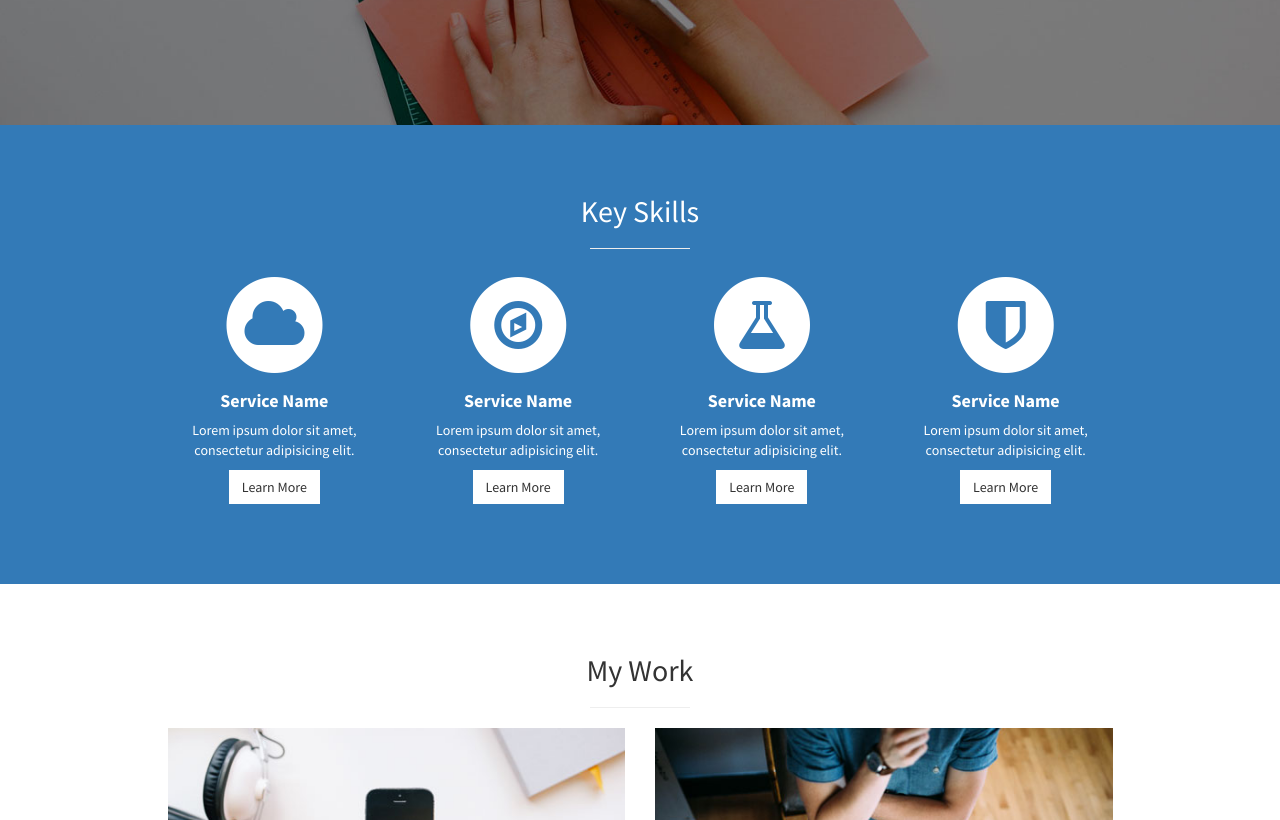
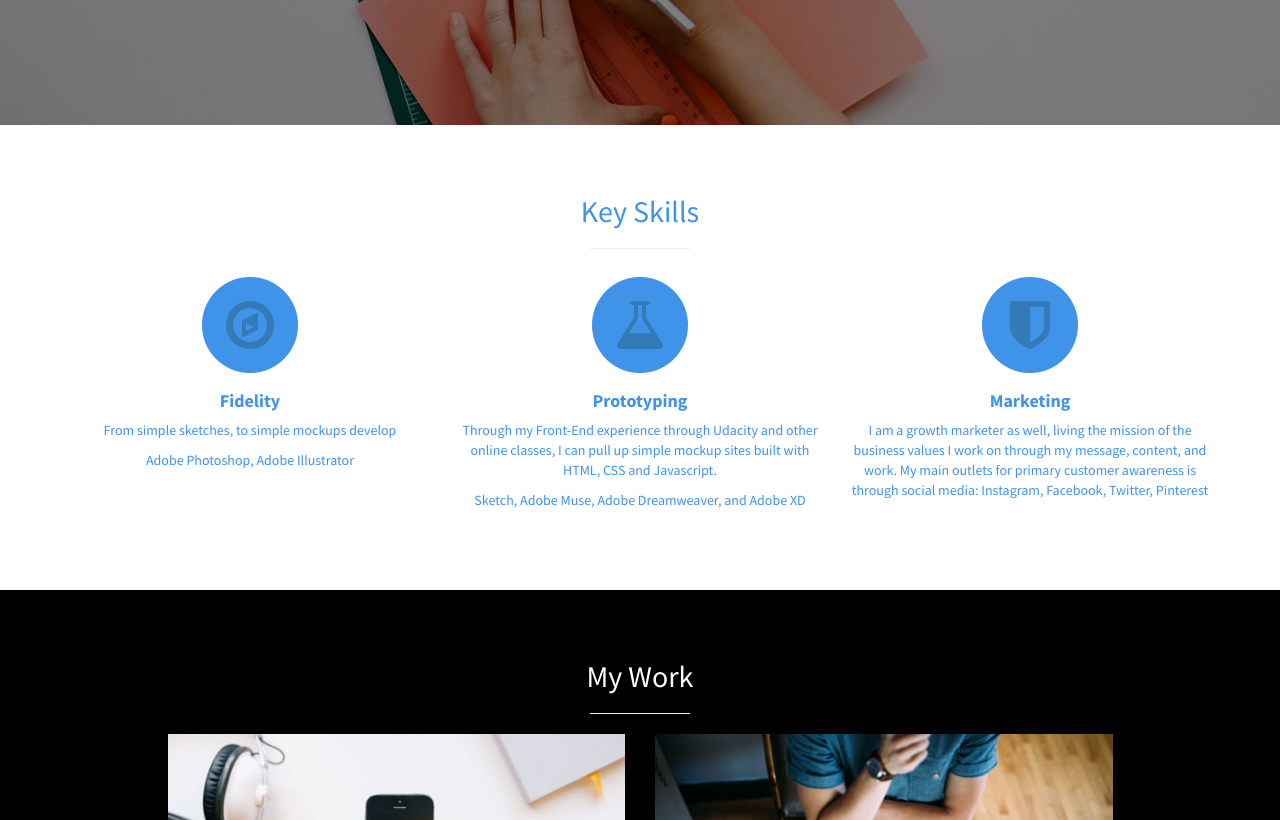
Before and after one commit to jpvergara16/Portfolio-LP-Template-1, a plain HTML site: page index.html in a window 1280 px wide. Shown: the part 1980-2800 px from the top of the page. Drawn offline with Linux system fonts and the light colour scheme.

Commit message:
update: removed secondary callout, edited skills section to reflect current skills, fixed resume download area

```diff
--- a/css/stylish-portfolio.css
+++ b/css/stylish-portfolio.css
@@ -162,10 +162,12 @@ hr.small {
     -o-background-size: cover;
 }
 
-/* About */
+ /*About, Call To Action  */
 
-.about {
+.about, .call-to-action {
     padding: 50px 0;
+    background-color: #3F93E8;
+    color: white
 }
 
 .sec-header {
@@ -173,13 +175,19 @@ hr.small {
   text-transform:uppercase;
 }
 
+.call-to-action .btn {
+    margin: 10px;
+}
+
 /* Services */
 
-.services {
+.process {
     padding: 50px 0;
+    background-color: white;
+    color: #3F93E8;
 }
 
-.service-item {
+.process-item {
     margin-bottom: 30px;
 }
 
@@ -201,6 +209,8 @@ hr.small {
 
 .portfolio {
     padding: 50px 0;
+    background-color: black;
+    color: white;
 }
 
 .portfolio-item {
@@ -215,16 +225,6 @@ hr.small {
     opacity: 0.8;
 }
 
-/* Call to Action */
-
-.call-to-action {
-    padding: 50px 0;
-}
-
-.call-to-action .btn {
-    margin: 10px;
-}
-
 /* Footer */
 
 #to-top {
--- a/index.html
+++ b/index.html
@@ -89,9 +89,9 @@
         <!-- /.container -->
     </section>
 
-    <!-- Services -->
+    <!-- Process -->
     <!-- The circle icons use Font Awesome's stacked icon classes. For more information, visit http://fontawesome.io/examples/ -->
-    <section id="process" class="services bg-primary">
+    <section id="process" class="process bg-primary">
         <div class="container">
             <div class="row text-center">
                 <div class="col-lg-10 col-lg-offset-1">
@@ -99,7 +99,7 @@
                     <hr class="small">
                     <div class="row">
                         <div class="col-md-3 col-sm-6">
-                            <div class="service-item">
+                            <div class="process-item">
                                 <span class="fa-stack fa-4x">
                                 <i class="fa fa-circle fa-stack-2x"></i>
                                 <i class="fa fa-users fa-stack-1x text-primary"></i>
@@ -113,7 +113,7 @@
                             </div>
                         </div>
                         <div class="col-md-3 col-sm-6">
-                            <div class="service-item">
+                            <div class="process-item">
                                 <span class="fa-stack fa-4x">
                                 <i class="fa fa-circle fa-stack-2x"></i>
                                 <i class="fa fa-lightbulb-o fa-stack-1x text-primary"></i>
@@ -129,7 +129,7 @@
                             </div>
                         </div>
                         <div class="col-md-3 col-sm-6">
-                            <div class="service-item">
+                            <div class="process-item">
                                 <span class="fa-stack fa-4x">
                                 <i class="fa fa-circle fa-stack-2x"></i>
                                 <i class="fa fa-pencil fa-stack-1x text-primary"></i>
@@ -144,7 +144,7 @@
                             </div>
                         </div>
                         <div class="col-md-3 col-sm-6">
-                            <div class="service-item">
+                            <div class="process-item">
                                 <span class="fa-stack fa-4x">
                                 <i class="fa fa-circle fa-stack-2x"></i>
                                 <i class="fa fa-refresh fa-stack-1x text-primary"></i>
@@ -181,67 +181,54 @@
     </aside>
 
     <!-- Skills -->
-    <section id="skills" class="services bg-primary">
+    <section id="skills" class="process bg-primary">
         <div class="container">
             <div class="row text-center">
-                <div class="col-lg-10 col-lg-offset-1">
+                <div class="col-lg-12">
                     <h2>Key Skills</h2>
                     <hr class="small">
                     <div class="row">
-                        <div class="col-md-3 col-sm-6">
-                            <div class="service-item">
-                                <span class="fa-stack fa-4x">
-                                <i class="fa fa-circle fa-stack-2x"></i>
-                                <i class="fa fa-cloud fa-stack-1x text-primary"></i>
-                            </span>
-                                <h4>
-                                    <strong>Service Name</strong>
-                                </h4>
-                                <p>Lorem ipsum dolor sit amet, consectetur adipisicing elit.</p>
-                                <a href="#" class="btn btn-light">Learn More</a>
-                            </div>
-                        </div>
-                        <div class="col-md-3 col-sm-6">
-                            <div class="service-item">
+                        <div class="col-md-4 col-sm-12">
+                            <div class="proces-item">
                                 <span class="fa-stack fa-4x">
                                 <i class="fa fa-circle fa-stack-2x"></i>
                                 <i class="fa fa-compass fa-stack-1x text-primary"></i>
                             </span>
                                 <h4>
-                                    <strong>Service Name</strong>
+                                    <strong>Fidelity</strong>
                                 </h4>
-                                <p>Lorem ipsum dolor sit amet, consectetur adipisicing elit.</p>
-                                <a href="#" class="btn btn-light">Learn More</a>
+                                <p>From simple sketches, to simple mockups develop</p>
+                                <p>Adobe Photoshop, Adobe Illustrator</p>
                             </div>
                         </div>
-                        <div class="col-md-3 col-sm-6">
-                            <div class="service-item">
+                        <div class="col-md-4 col-sm-12">
+                            <div class="process-item">
                                 <span class="fa-stack fa-4x">
                                 <i class="fa fa-circle fa-stack-2x"></i>
                                 <i class="fa fa-flask fa-stack-1x text-primary"></i>
                             </span>
                                 <h4>
-                                    <strong>Service Name</strong>
+                                    <strong>Prototyping</strong>
                                 </h4>
-                                <p>Lorem ipsum dolor sit amet, consectetur adipisicing elit.</p>
-                                <a href="#" class="btn btn-light">Learn More</a>
+                                <p>Through my Front-End experience through Udacity and other online classes, I can pull up simple mockup sites built with HTML, CSS and Javascript.</p>
+                                <p>Sketch, Adobe Muse, Adobe Dreamweaver, and Adobe XD</p>
                             </div>
                         </div>
-                        <div class="col-md-3 col-sm-6">
-                            <div class="service-item">
+                        <div class="col-md-4 col-sm-12">
+                            <div class="process-item">
                                 <span class="fa-stack fa-4x">
                                 <i class="fa fa-circle fa-stack-2x"></i>
                                 <i class="fa fa-shield fa-stack-1x text-primary"></i>
                             </span>
                                 <h4>
-                                    <strong>Service Name</strong>
+                                    <strong>Marketing</strong>
                                 </h4>
-                                <p>Lorem ipsum dolor sit amet, consectetur adipisicing elit.</p>
-                                <a href="#" class="btn btn-light">Learn More</a>
+                                <p>I am a growth marketer as well, living the mission of the business values I work on through my message, content, and work. My main outlets for primary customer awareness is through social media: Instagram, Facebook, Twitter, Pinterest</p>
                             </div>
                         </div>
                     </div>
                     <!-- /.row (nested) -->
+
                 </div>
                 <!-- /.col-lg-10 -->
             </div>
@@ -263,6 +250,7 @@
                                 <a href="#">
                                     <img class="img-portfolio img-responsive" src="img/portfolio-1.jpg">
                                 </a>
+                                <h2>Title</h2>
                             </div>
                         </div>
                         <div class="col-md-6">
@@ -270,11 +258,12 @@
                                 <a href="#">
                                     <img class="img-portfolio img-responsive" src="img/portfolio-2.jpg">
                                 </a>
+                                <h2>Title</h2>
                             </div>
                         </div>
                     </div>
                     <!-- /.row (nested) -->
-                    <a href="#" class="btn btn-dark">View More Items</a>
+                    <a href="#" class="btn btn-light">View More Items</a>
                 </div>
                 <!-- /.col-lg-10 -->
             </div>
@@ -282,18 +271,6 @@
         </div>
         <!-- /.container -->
     </section>
-
-    <!-- Call to Action -->
-    <aside class="call-to-action bg-primary">
-        <div class="container">
-            <div class="row">
-                <div class="col-lg-12 text-center">
-                    <h3 class="sec-header">Want to work with me?</h3>
-                    <a href="#" class="btn btn-lg btn-light">Download Resume</a>
-                </div>
-            </div>
-        </div>
-    </aside>
 
     <!-- Footer -->
     <footer>
```
